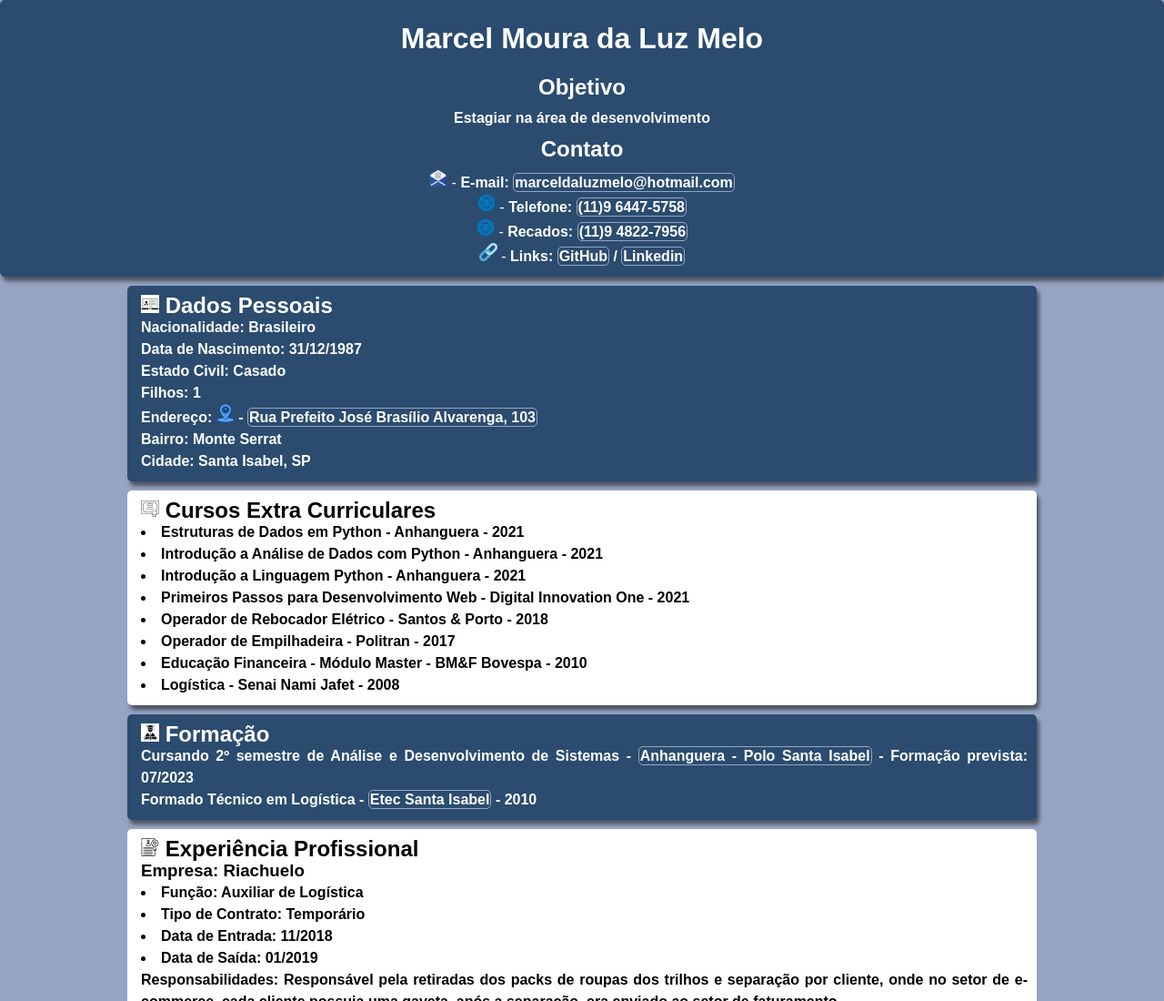
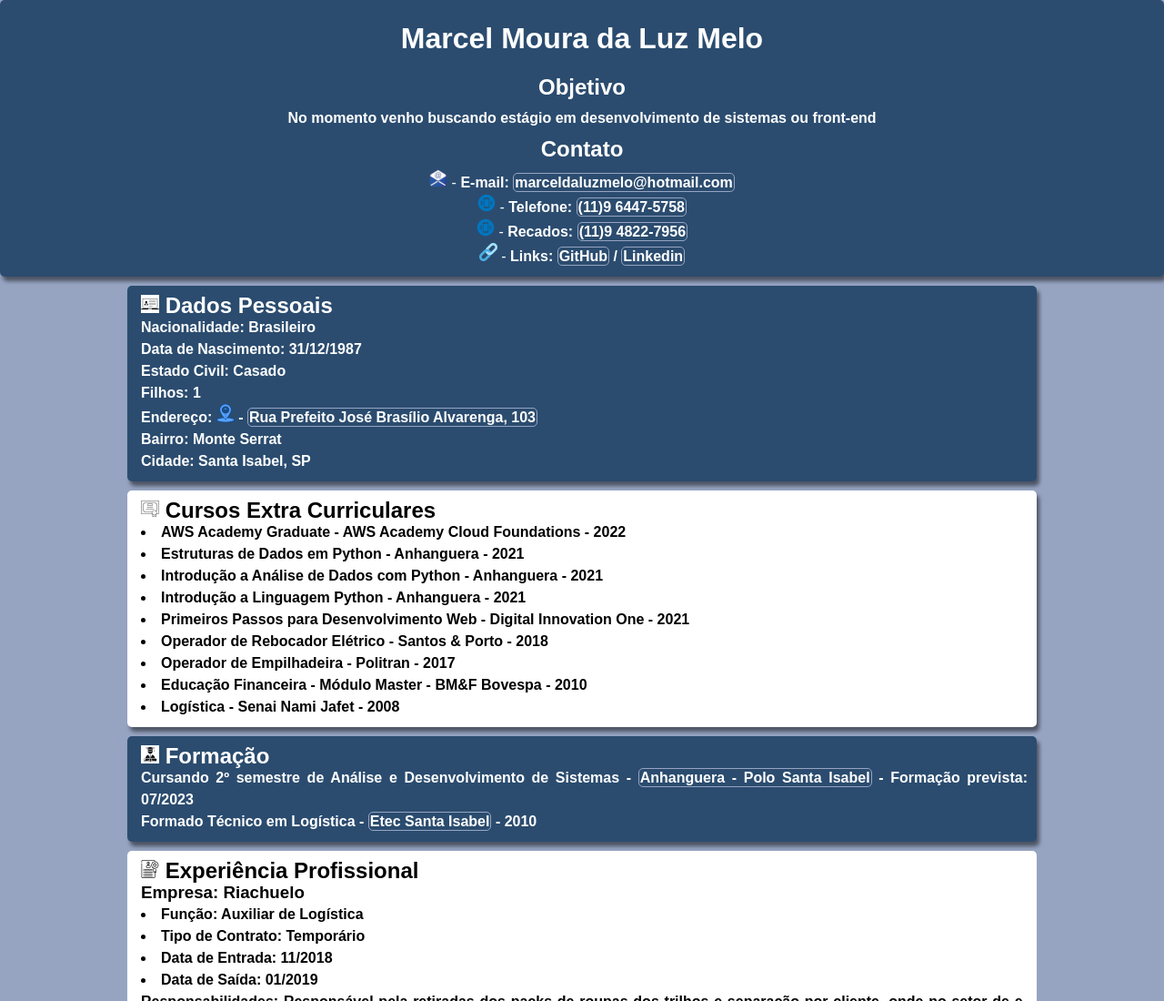
Before and after one commit to MMouraLMelo/site-pessoal, a plain HTML site: page index.html in a window 1280 px wide. Shown: the top 1100 px of the page at 91% size. Drawn offline with Linux system fonts and the light colour scheme.

Commit message:
atualizando

```diff
--- a/index.html
+++ b/index.html
@@ -13,7 +13,7 @@
         <h1>Marcel Moura da Luz Melo</h1>
 
         <h2>Objetivo</h2>
-        <p><strong>Estagiar na área de desenvolvimento</strong></p>
+        <p><strong>No momento venho buscando estágio em desenvolvimento de sistemas ou front-end</strong></p>
 
         <h2>Contato</h2>
         <p><img src="imagens/email-p.png" alt="Email"> - <strong>E-mail: <a href="mailto: marceldaluzmelo@hotmail.com" target="_blank" class="externo">marceldaluzmelo@hotmail.com</a></strong></p>
@@ -39,7 +39,8 @@
             <p>
                 <ul>
                     <li><strong>
-                        Estruturas de Dados em Python - Anhanguera - 2021</li>
+                        AWS Academy Graduate - AWS Academy Cloud Foundations - 2022</li>
+                        <li>Estruturas de Dados em Python - Anhanguera - 2021</li>
                         <li>Introdução a Análise de Dados com Python - Anhanguera - 2021</li>
                         <li>Introdução a Linguagem Python - Anhanguera - 2021</li>
                         <li>Primeiros Passos para Desenvolvimento Web - Digital Innovation One - 2021</li>
@@ -111,7 +112,7 @@
     </main>
 
     <footer>
-        <p>Site pessoal de Marcel Moura da Luz Melo | <a href="documentos/curriculo.pdf" download="curriculo.pdf" type="application/pdf">Download Currículo</a> | <a href="carta.html">Ler Carta de Apresentação</a></p>
+        <p>Site pessoal de Marcel Moura da Luz Melo | <a href="documentos/curriculo-principal.pdf" download="curriculo.pdf" type="application/pdf">Download Currículo</a> | <a href="carta.html">Ler Carta de Apresentação</a></p>
 
     </footer>
     <script>
```
Also changed, not shown: 2 other files.
